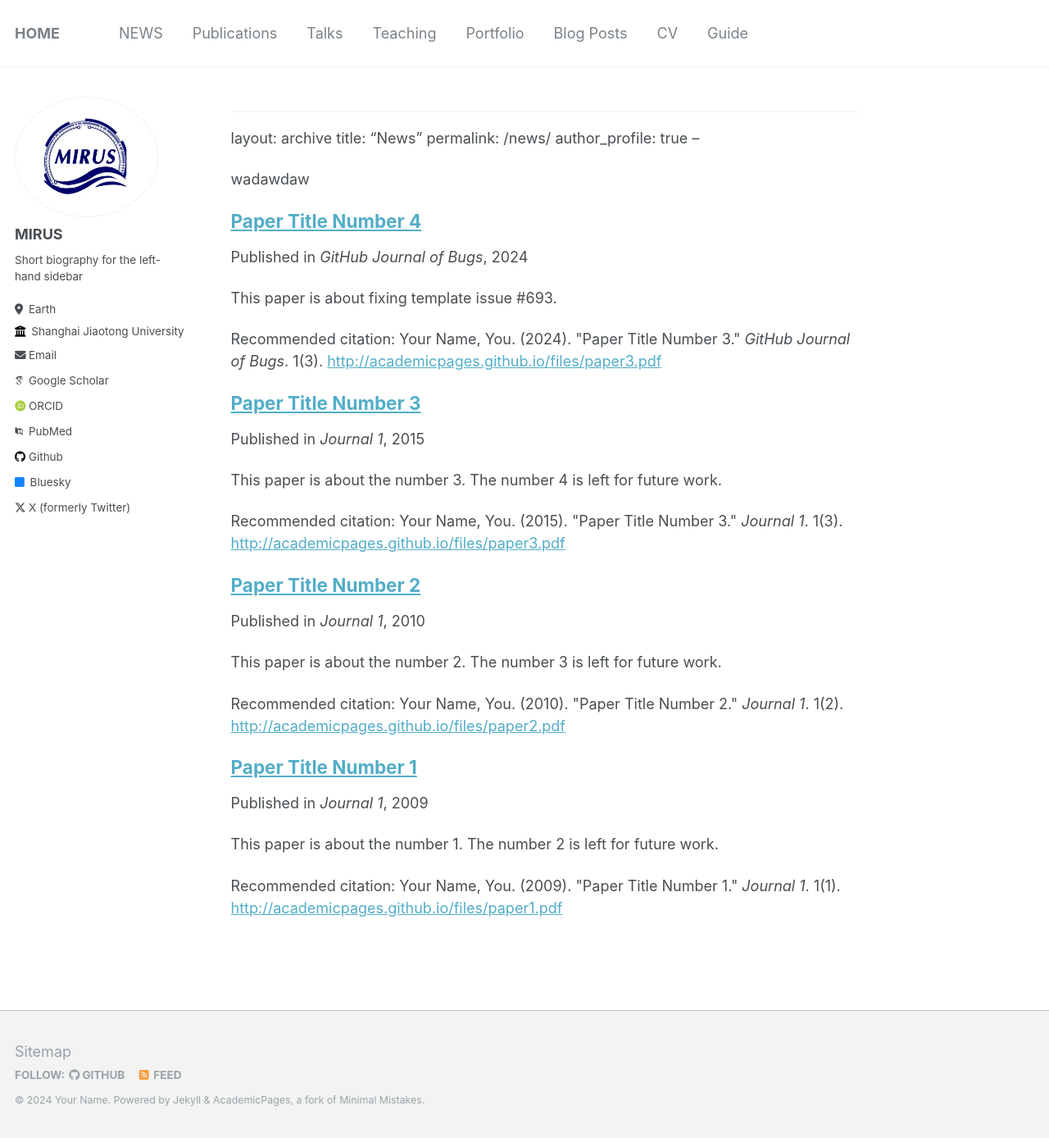
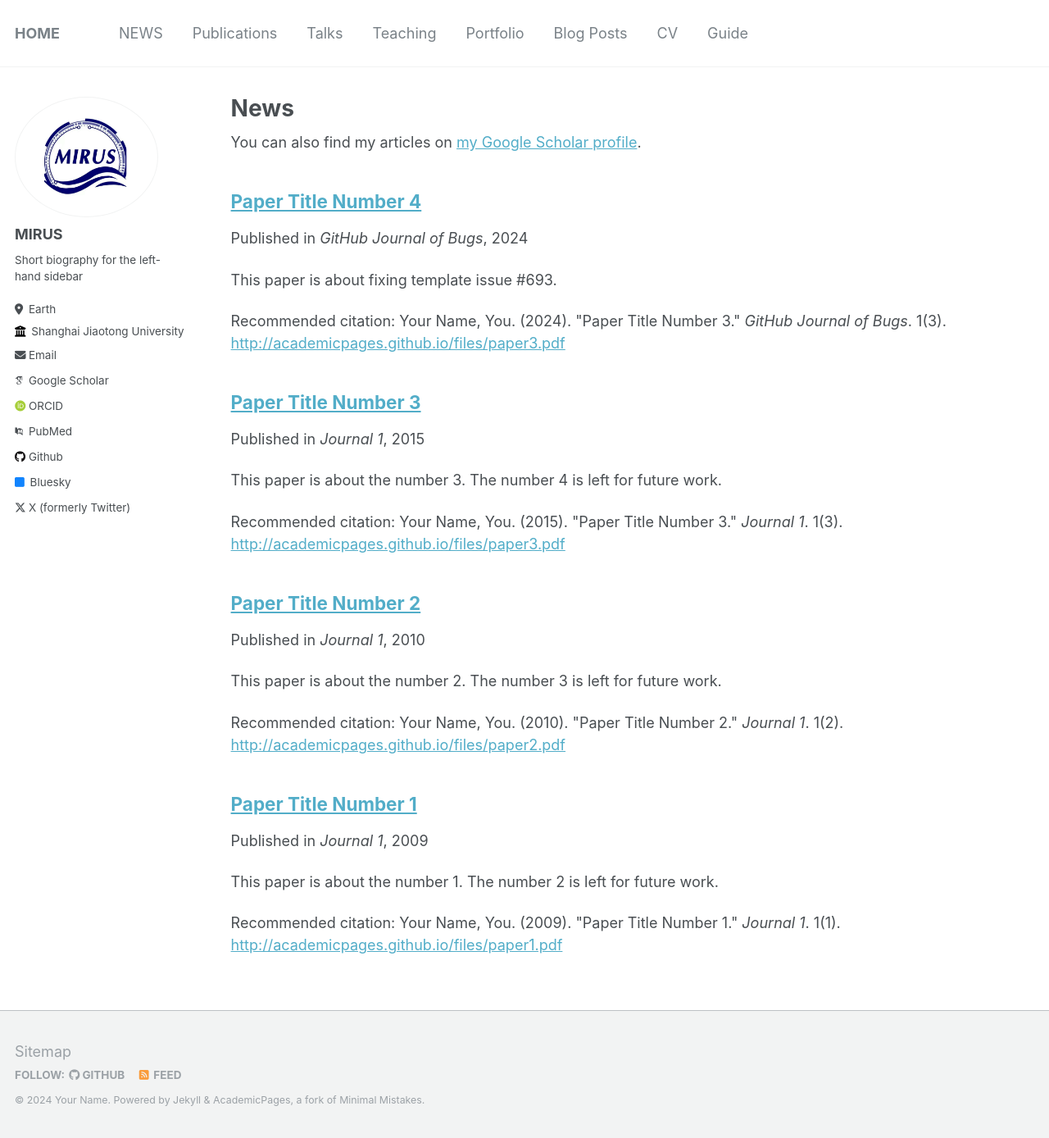
Before and after one commit to SJTU-MIRUS/MIRUS.github.io, a Jekyll site: the page built from _pages/news.md, in a window 1280 px wide and 1388 px high. Shown: the whole window at 82% size. Built offline with Jekyll 4.4.1, drawn with Linux system fonts in a browser that asks for light colours; some web fonts are replaced.

Commit message:
Update news.md

```diff
--- a/_pages/news.md
+++ b/_pages/news.md
@@ -3,10 +3,12 @@ layout: archive
 title: "News"
 permalink: /news/
 author_profile: true
---
+---
 
+{% if site.author.googlescholar %}
+  <div class="wordwrap">You can also find my articles on <a href="{{site.author.googlescholar}}">my Google Scholar profile</a>.</div>
+{% endif %}
 
-wadawdaw
 {% include base_path %}
 
 {% for post in site.publications reversed %}
```
